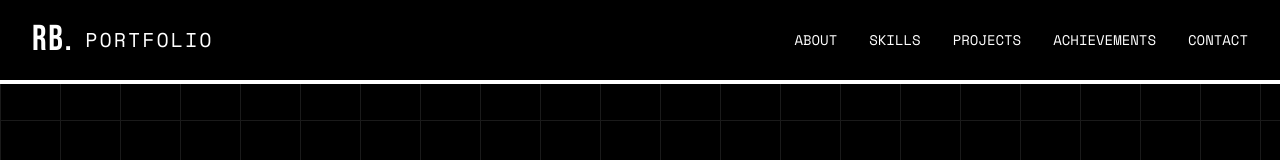
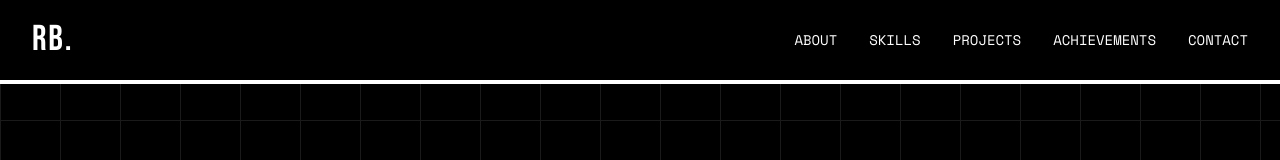
Before and after one commit to rohanbagel/Portfolio, a React app in the folder frontend/: page / in a window 1280 px wide. Shown: the top 160 px of the page. Built offline with nearby package versions, Linux system fonts and the light colour scheme; the HTML template or start-up script is replaced by a standard one.

Commit message:
refactor: remove redundant Portfolio label from Navbar1 component

```diff
--- a/frontend/src/components/landing1/Navbar1.jsx
+++ b/frontend/src/components/landing1/Navbar1.jsx
@@ -34,7 +34,6 @@ const Navbar1 = () => {
             whileHover={{ scale: 1.05 }}
           >
             <span>RB.</span>
-            <span className="text-lg md:text-xl font-['Space_Mono'] tracking-widest uppercase">Portfolio</span>
           </motion.a>
 
           {/* Desktop Navigation */}
```
